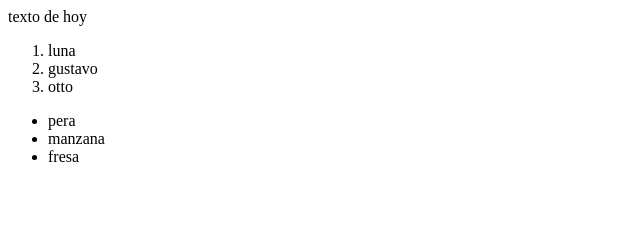
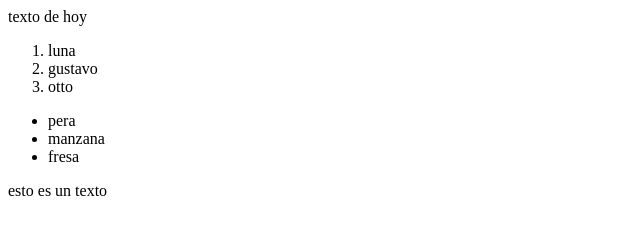
Before and after one commit to ClauGonz2909/proyecto-hoy-viernes, a plain HTML site: page index.html in a window 1280 px wide. Shown: the whole page, without its empty margins (0-640 px from the left). Drawn offline with Linux system fonts and the light colour scheme.

Commit message:
este e sun texto en featured

```diff
--- a/index.html
+++ b/index.html
@@ -19,6 +19,7 @@
 
 
 </ul>
+esto es un texto
 </body>
 
 </html>
```
